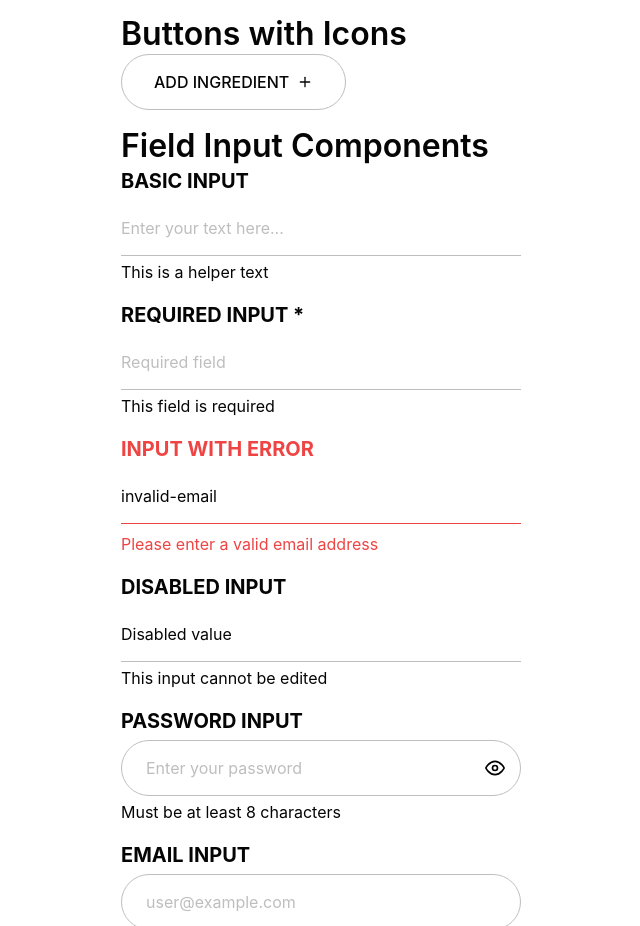
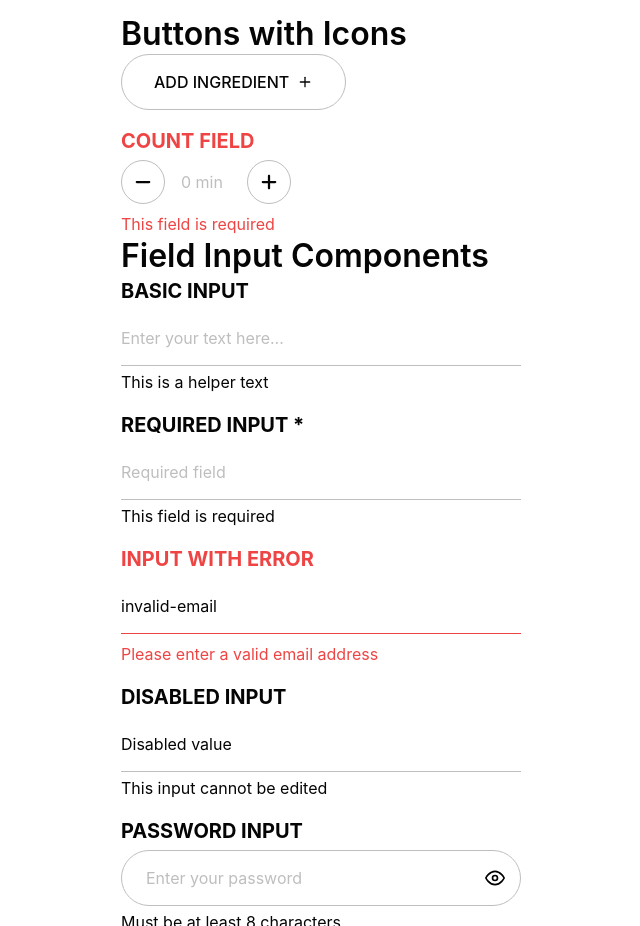
Before and after one commit to Racot86/foodies-project-team-3, a React app: page /design-system in a window 1280 px wide. Shown: the part 902-1828 px from the top of the page, without its empty margins (171-811 px from the left). Built offline with nearby package versions, Linux system fonts and the light colour scheme; the HTML template or start-up script is replaced by a standard one.

Commit message:
intoroduce field counter

```diff
--- a/package.json
+++ b/package.json
@@ -17,6 +17,7 @@
     "modern-normalize": "^3.0.1",
     "react": "^19.1.0",
     "react-dom": "^19.1.0",
+    "react-hook-form": "^7.60.0",
     "react-icons": "^5.5.0",
     "react-redux": "^9.2.0",
     "react-router-dom": "^7.6.3",
--- /dev/null
+++ b/src/components/ui/Fields/FieldCount/FieldCount.jsx
@@ -0,0 +1,70 @@
+import { useEffect, useId, useState, useMemo } from "react";
+import clsx from "clsx";
+import { FaMinus, FaPlus } from "react-icons/fa6";
+import css from "../Fields.module.css";
+import { ButtonIcon } from "../../ButtonIcon/ButtonIcon";
+import { ErrorField } from "../ErrorField/ErrorField";
+import { useFormContext } from "react-hook-form";
+
+export const FieldCount = ({
+  label,
+  name,
+  strong,
+  onChange,
+  error,
+  value,
+  step = 10,
+  className = "",
+}) => {
+  const [count, setCount] = useState(value);
+  const formContext = useFormContext();
+  const getValues = formContext?.getValues;
+
+  const fieldId = useId();
+  const values = useMemo(() => {
+    return getValues ? getValues() : {};
+  }, [getValues]);
+
+  const handleOnChange = (value) => () => {
+    const currentValue = count + value;
+    if (currentValue >= 0) {
+      onChange(currentValue);
+      setCount(currentValue);
+    }
+  };
+
+  useEffect(() => {
+    if (
+      name &&
+      values &&
+      count !== values[name] &&
+      values[name] !== undefined
+    ) {
+      setCount(values[name]);
+    }
+  }, [count, name, values]);
+
+  return (
+    <div
+      className={clsx(
+        css.field,
+        className,
+        strong && css.strong,
+        error && css.error
+      )}
+    >
+      {label && <label htmlFor={fieldId}>{label}</label>}
+      <div className={clsx(css.inputCountWrapper)}>
+        <ButtonIcon onClick={handleOnChange(-step)}>
+          <FaMinus />
+        </ButtonIcon>
+        <div className={css.step}>{count} min</div>
+        <ButtonIcon onClick={handleOnChange(step)}>
+          <FaPlus />
+        </ButtonIcon>
+      </div>
+
+      {error && <ErrorField>{error}</ErrorField>}
+    </div>
+  );
+};
--- a/src/components/ui/Fields/Fields.module.css
+++ b/src/components/ui/Fields/Fields.module.css
@@ -66,7 +66,16 @@
   align-items: flex-start;
 }
 
+.inputCountWrapper {
+  display: flex;
+  align-items: center;
+  gap: 16px;
+  width: 100%;
+  font-size: 24px;
+}
+
 .step {
+  min-width: var(--spacing-2xl);
   font-size: var(--font-md);
   color: var(--color-secondary);
 }
--- a/src/components/ui/Fields/index.js
+++ b/src/components/ui/Fields/index.js
@@ -1,4 +1,5 @@
 import { FieldInput } from "./FieldInput/FieldInput";
 import { ErrorField } from "./ErrorField/ErrorField";
+import { FieldCount } from "./FieldCount/FieldCount";
 
-export { FieldInput, ErrorField };
+export { FieldInput, ErrorField, FieldCount };
--- a/src/components/ui/index.js
+++ b/src/components/ui/index.js
@@ -3,4 +3,4 @@ export { Button } from "./Button";
 export { ButtonIcon } from "./ButtonIcon";
 export { Text } from "./Text";
 export { Heading } from "./Heading";
-export { FieldInput, ErrorField } from "./Fields";
+export { FieldInput, ErrorField, FieldCount } from "./Fields";
--- a/src/pages/design-system/DesignSystemPreview.jsx
+++ b/src/pages/design-system/DesignSystemPreview.jsx
@@ -1,4 +1,11 @@
-import { Button, ButtonIcon, Text, Heading, FieldInput } from "@components/ui";
+import {
+  Button,
+  ButtonIcon,
+  Text,
+  Heading,
+  FieldInput,
+  FieldCount,
+} from "@components/ui";
 import {
   FiHeart,
   FiTrash,
@@ -152,6 +159,15 @@ const DesignSystemPreview = () => {
           <FiPlus size="22px" />
         </Button>
       </div>
+
+      <FieldCount
+        label="Count Field"
+        name="count"
+        strong
+        onChange={(value) => console.log("Count changed:", value)}
+        error="This field is required"
+        value={0}
+      />
 
       <h2>Field Input Components</h2>
       <div style={{ marginBottom: "24px", maxWidth: "400px" }}>
--- a/src/styles/variables.css
+++ b/src/styles/variables.css
@@ -36,7 +36,7 @@
   --spacing-md: 16px;
   --spacing-lg: 24px;
   --spacing-xl: 32px;
-  --spacing-2xl: 48px;
+  --spacing-2xl: 50px;
   --spacing-3xl: 64px;
 
   /* === FONT SIZES === */
```
Also changed, not shown: 1 other file (tests, documents, lock files or other folders).
